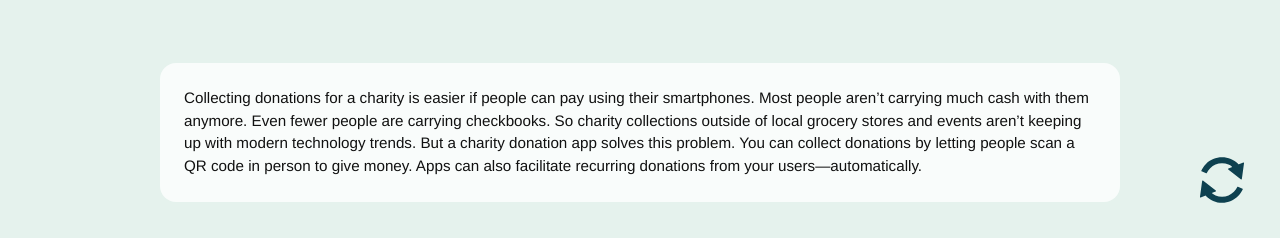
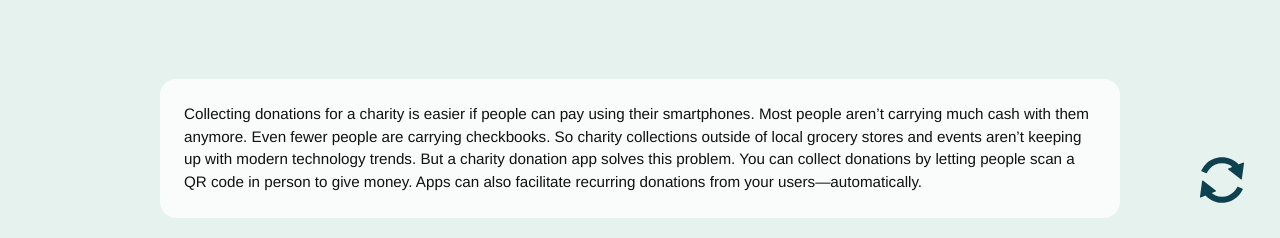
Before and after one commit to twwli/LISAA-Random-Apps-Ideas, a plain HTML site: page apps-ideas.html in a window 1280 px wide. Shown: the part 562-800 px from the top of the page. Drawn offline with Linux system fonts and the light colour scheme; files whose address does not match are found by name.

Commit message:
Update Infobox

```diff
--- a/css/index.css
+++ b/css/index.css
@@ -49,7 +49,7 @@
 
   #idea-info {
     position: fixed;
-    bottom: 2.25em;
+    bottom: 1.25em;
     left: 10em;
     right: 10em;
     padding: 1.5em;
```
Also changed, not shown: 1 other file.
